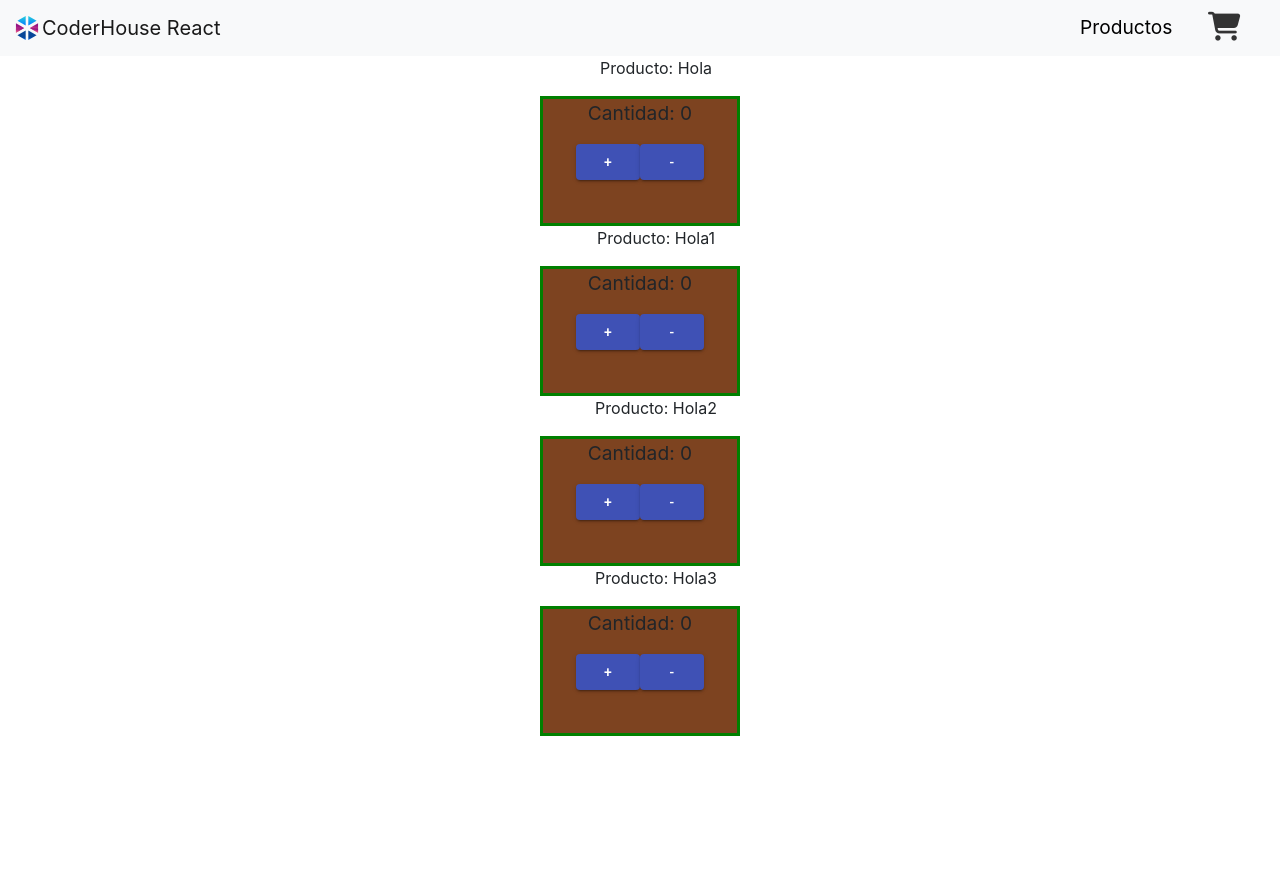
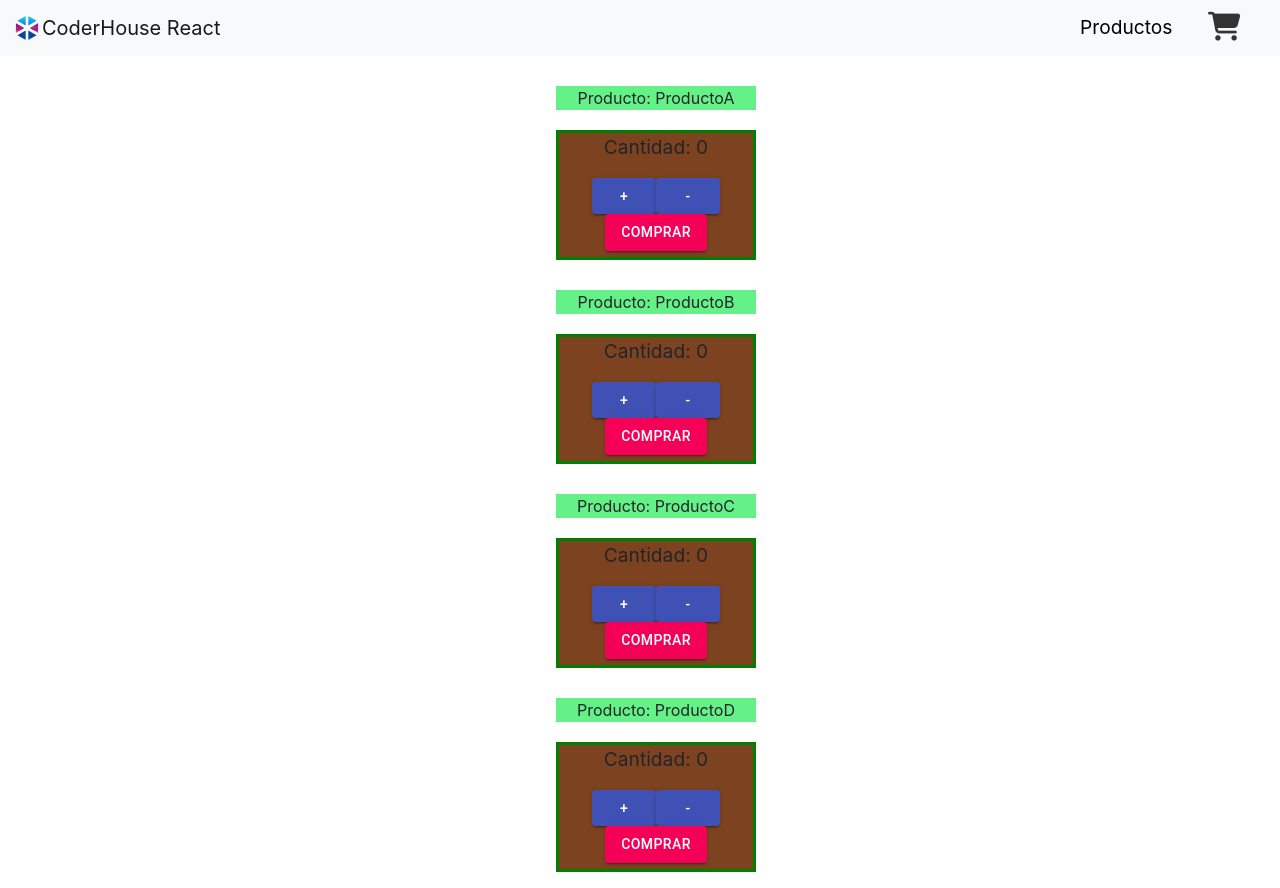
Before and after one commit to Zynno-Dev/ReactStore, a React (Create React App) app: page / in a window 1280 px wide. Before the commit the page ends 800 px from the top, so only its background shows below. Built offline with nearby package versions, Linux system fonts and the light colour scheme.

Commit message:
Count Solved

```diff
--- a/src/App.js
+++ b/src/App.js
@@ -1,7 +1,6 @@
 import './App.css';
 import NavBar from './Components/NavBar/Navbar'
 import ItemListContainer from './Components/ItemListContainer/ItemListContainer';
-import ItemCount from './Components/ItemCount/ItemCount';
 
 function App() {
   return (
@@ -10,14 +9,10 @@ function App() {
         <NavBar/>
       </header>
       <body>
-        <ItemListContainer greating="Hola"/>
-        <ItemCount/>
-        <ItemListContainer greating="Hola1"/>
-        <ItemCount/>
-        <ItemListContainer greating="Hola2"/>
-        <ItemCount/>
-        <ItemListContainer greating="Hola3"/>
-        <ItemCount/>
+              <ItemListContainer greating="ProductoA"/>
+              <ItemListContainer greating="ProductoB"/>
+              <ItemListContainer greating="ProductoC"/>
+              <ItemListContainer greating="ProductoD"/>
       </body>
     </div>
   );
--- a/src/Components/ItemCount/ItemCount.js
+++ b/src/Components/ItemCount/ItemCount.js
@@ -2,20 +2,44 @@ import React, { useState } from 'react';
 import Button from '@material-ui/core/Button';
 import './style.css'
 
-function ItemCount() {
-  const [num, Modificador] = useState(0);
+// function ItemCount() {
+//   const [num, Modificador] = useState(0);
+
+//   return (
+//      <div className="contador">
+//        <p>Cantidad: {num}</p>
+//        <Button variant="contained" color="primary" onClick={function(){if(num != 3 ) {Modificador(num + 1)}}}>
+//        +
+//      </Button>
+//      <Button variant="contained" color="primary" onClick={function(){if(num != 0 ) {Modificador(num - 1)}}}>
+//        -
+//      </Button>
+//      </div>
+//    );
+//  }
+
+//  export default ItemCount;
+
+/*------------------------------------------*/
+
+const ItemCount = ({initial, stock, onAdd}) => {
+
+  const [num, Modificador] = useState(initial);
 
   return (
     <div className="contador">
       <p>Cantidad: {num}</p>
-      <Button variant="contained" color="primary" onClick={function(){if(num != 3 ) {Modificador(num + 1)}}}>
-      +
-    </Button>
-    <Button variant="contained" color="primary" onClick={function(){if(num != 0 ) {Modificador(num - 1)}}}>
-      -
-    </Button>
+        <Button variant="contained" color="primary" onClick={function(){if(num != stock ) {Modificador(num + 1)}}}>
+          +
+        </Button>
+        <Button variant="contained" color="primary" onClick={function(){if(num != 0 ) {Modificador(num - 1)}}}>
+          -
+        </Button>
+        <Button variant="contained" color="secondary" onClick={() => {num==0? console.log("Compra no valida") : onAdd(num)}}>
+          Comprar
+        </Button>
     </div>
-  );
+  )
 }
 
 export default ItemCount;
--- a/src/Components/ItemListContainer/ItemListContainer.js
+++ b/src/Components/ItemListContainer/ItemListContainer.js
@@ -1,12 +1,20 @@
 import './style.css'
 import React from "react";
+import ItemCount from '../ItemCount/ItemCount';
 
-const ItemlistContainer = ({ greating }) => (
-  <div>
-    <ul className="Greatings">
-      <li className="GreatingsLi">Producto: {greating}</li>
-    </ul>
-  </div>
-);
+const ItemlistContainer = ({ greating }) => {
+
+  const onAdd = (amount) => {
+    console.log("Comprado " + amount + " productos")
+  }
+
+  return(
+    <div>
+      <ul className="Greatings">
+        <li className="GreatingsLi">Producto: {greating}</li>
+        <ItemCount initial={0} stock={5} onAdd={onAdd}/>
+      </ul>
+    </div>
+)};
 
 export default ItemlistContainer;
--- a/src/Components/ItemListContainer/style.css
+++ b/src/Components/ItemListContainer/style.css
@@ -1,9 +1,18 @@
 .greatings{
     color: gray;
-    text-align: center;
+    /* text-align: center; */
     padding: 20px 0px 0px 20px;
     list-style: none;
 }
 .GreatingsLi{
+    display: block;
+    margin: auto;
     list-style: none;
+    margin-bottom: 20px;
+    background-color: rgb(100, 241, 135);
+    width: 200px;
 }
+
+.GreatingsLi:first-child{
+    margin-top: 30px;
+}
```
